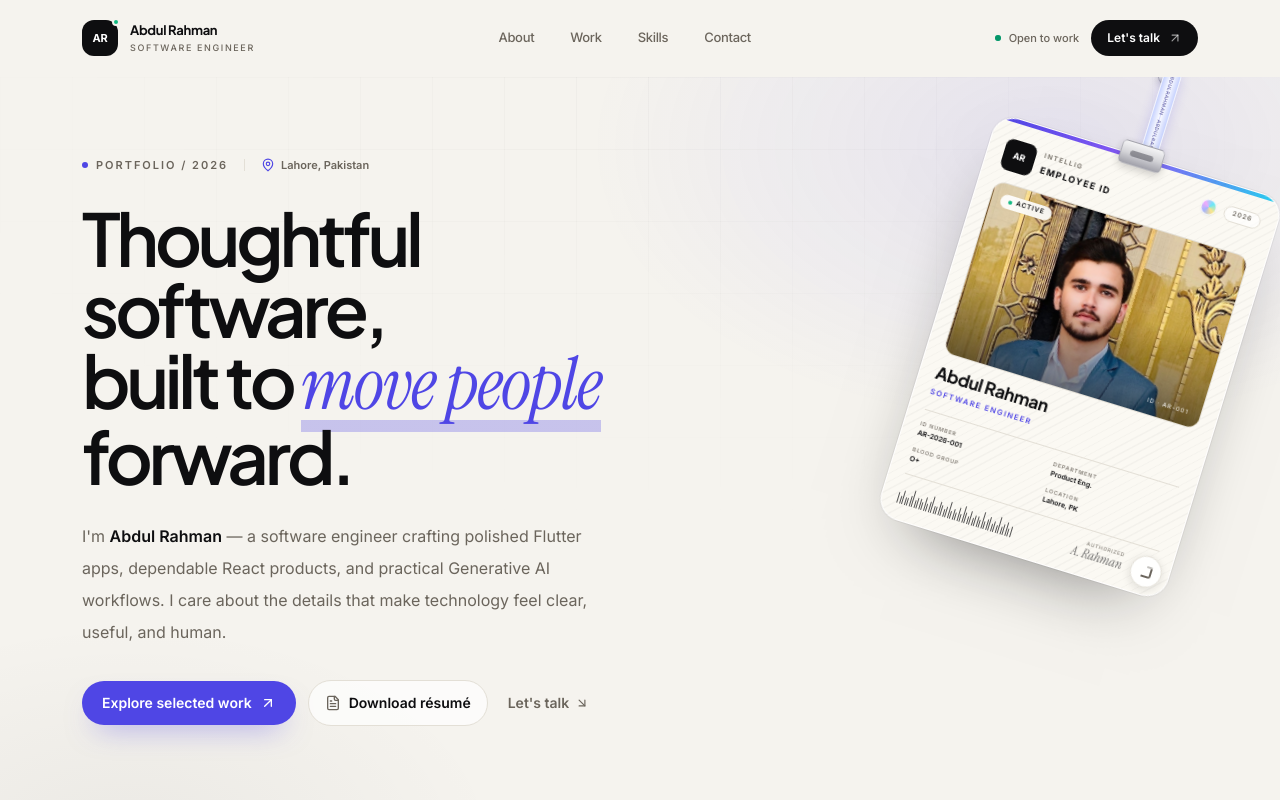
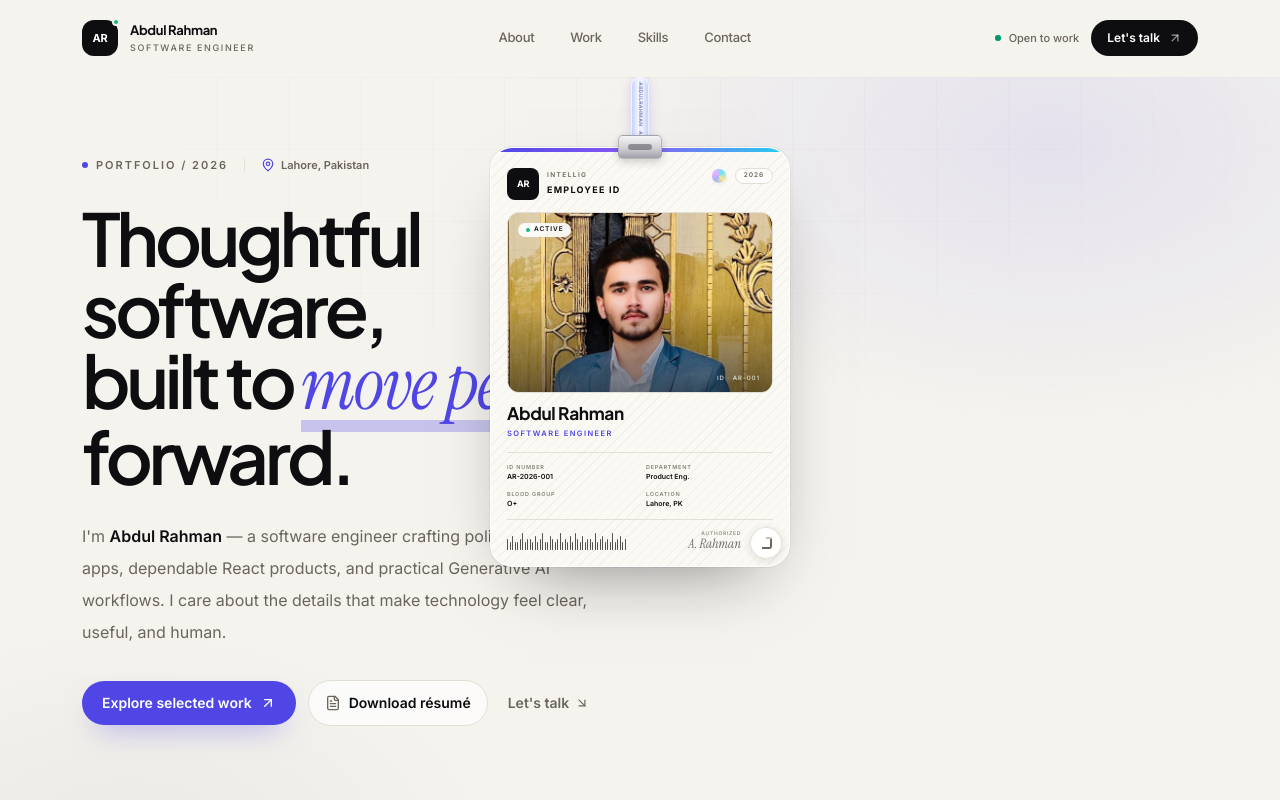
Before and after one commit to Abdulrahman50ab/Portfolio, a React (Vite) app: page / in a window 1280 px wide. Shown: the top 800 px of the page. Built offline with nearby package versions, Linux system fonts and the light colour scheme.

Commit message:
fix: center lanyard anchor and card, remove anchor dot, straighten strip at rest

```diff
--- a/src/components/EmployeeCard.tsx
+++ b/src/components/EmployeeCard.tsx
@@ -37,6 +37,10 @@ const BARCODE = [
 ];
 
 const STRIP_LABELS = Array.from({ length: 10 }, () => 'ABDULRAHMAN');
+
+// Lanyard anchor sits at the horizontal center of the hero stage, so the
+// card rests centered and the strip hangs perfectly straight at rest.
+const getAnchorX = (stageWidth: number) => Math.max(48, stageWidth / 2);
 
 interface EmployeeCardProps {
   /** Use the complete hero as the card's drag area instead of the card column. */
@@ -82,7 +86,7 @@ const EmployeeCard = ({ fullHero = false }: EmployeeCardProps) => {
     const w = Math.min(DEFAULT_W, Math.max(MIN_W, stageWidth - 32));
     const h = Math.min(DEFAULT_H, Math.max(MIN_H, stageHeight - 56));
     const desktop = fullHero && isDesktopHero();
-    const anchorX = Math.max(48, stageWidth - 64);
+    const anchorX = getAnchorX(stageWidth);
     const anchorY = fullHero ? 0 : -48;
     const L = 280;
     return {
@@ -152,7 +156,7 @@ const EmployeeCard = ({ fullHero = false }: EmployeeCardProps) => {
 
     if (wasDrag && fullHero && !reduceMotion) {
       const current = boxRef.current;
-      const anchorXVal = Math.max(48, (stageRef.current?.clientWidth ?? stage.w) - 64);
+      const anchorXVal = getAnchorX(stageRef.current?.clientWidth ?? stage.w);
       const anchorY = stage.anchorY ?? 0;
       const cx = current.x + current.w / 2;
       const cy = current.y + current.h / 2;
@@ -267,7 +271,7 @@ const EmployeeCard = ({ fullHero = false }: EmployeeCardProps) => {
       pp.omega = newOmega;
 
       const anchorY = stage.anchorY ?? 0;
-      const anchorXVal = Math.max(48, (stageRef.current?.clientWidth ?? stage.w) - 64);
+      const anchorXVal = getAnchorX(stageRef.current?.clientWidth ?? stage.w);
       const cx = anchorXVal + pp.L * Math.sin(newTheta);
       const cy = anchorY + pp.L * Math.cos(newTheta);
 
@@ -305,9 +309,9 @@ const EmployeeCard = ({ fullHero = false }: EmployeeCardProps) => {
   };
 
   const active = mode !== 'idle';
-  // Anchor the lanyard to the right side of the hero, just below the
-  // "Let's talk" button in the navigation bar.
-  const anchorX = Math.max(48, stage.w - 64);
+  // Anchor the lanyard at the horizontal center of the hero, emerging from
+  // just below the navigation bar; the strip meets the card's center clip.
+  const anchorX = getAnchorX(stage.w);
   const cardCenterX = box.x + box.w / 2;
   const tetherDx = cardCenterX - anchorX;
   const tetherDy = Math.max(box.y + box.h / 2 - stage.anchorY, 0);
@@ -326,20 +330,13 @@ const EmployeeCard = ({ fullHero = false }: EmployeeCardProps) => {
         className={fullHero ? 'relative h-full w-full overflow-visible' : 'relative h-[520px] overflow-visible sm:h-[560px]'}
       >
 
-        {/* The lanyard begins just below the sticky navigation. */}
-        <div
-          aria-hidden="true"
-          className="pointer-events-none absolute z-0 h-4 w-4 -translate-x-1/2 -translate-y-1/2 rounded-full border border-zinc-400/80 bg-gradient-to-b from-white via-zinc-200 to-zinc-400 shadow-[0_2px_7px_rgba(24,24,27,0.2)]"
-          style={{ left: anchorX, top: stage.anchorY }}
-        />
-
-        {/* Centered lanyard strip: its lower end meets the badge clip exactly. */}
+        {/* The lanyard strip emerges directly from under the navigation bar. */}
         <div
           aria-hidden="true"
           className="pointer-events-none absolute z-0 overflow-hidden rounded-[999px] border border-white/70 bg-gradient-to-r from-indigo-200 via-white to-indigo-200 shadow-[0_2px_12px_rgba(79,70,229,0.2)] transition-opacity duration-700"
           style={{
-            left: anchorX,
-            top: stage.anchorY - stripWidth / 2,
+            left: anchorX - stripWidth / 2,
+            top: stage.anchorY,
             height: tetherLength,
             width: stripWidth,
             transform: `rotate(${tetherAngle - 90}deg)`,
```
